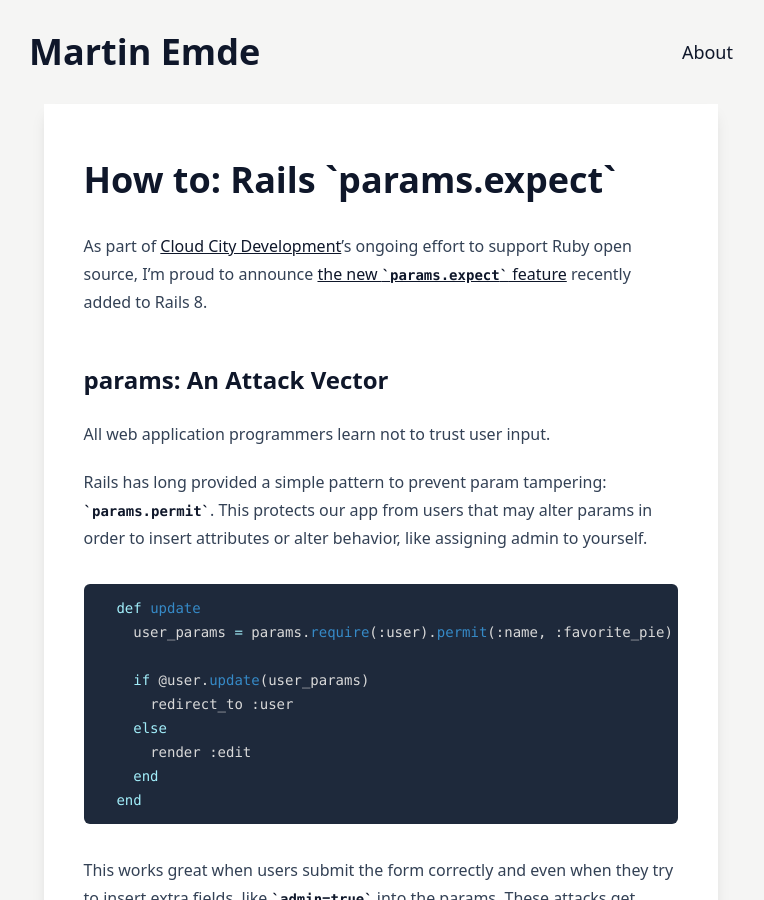
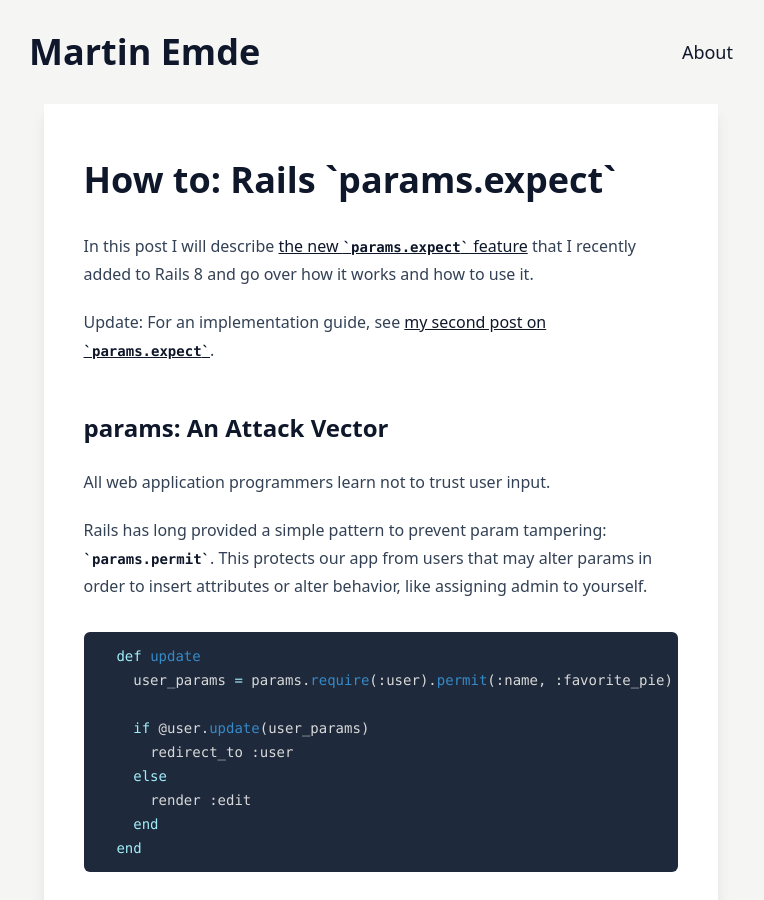
Before and after one commit to martinemde/martinemde.github.io, a Jekyll site: the page built from _posts/2024-10-22-how-to-rails-params-expect.md, in a window 1280 px wide and 900 px high. Shown: the whole window, without its empty margins (259-1023 px from the left). Built offline with Jekyll 4.4.1, drawn with Linux system fonts in a browser that asks for light colours; some web fonts are replaced.

Commit message:
Shorter start, refer to new article

```diff
--- a/_posts/2024-10-22-how-to-rails-params-expect.md
+++ b/_posts/2024-10-22-how-to-rails-params-expect.md
@@ -4,7 +4,9 @@ title:  "How to: Rails `params.expect`"
 excerpt_separator: <!--more-->
 ---
 
-As part of [Cloud City Development](https://cloudcity.io)'s ongoing effort to support Ruby open source, I'm proud to announce [the new `params.expect` feature](https://github.com/rails/rails/pull/51674) recently added to Rails 8.
+In this post I will describe [the new `params.expect` feature](https://github.com/rails/rails/pull/51674) that I recently added to Rails 8 and go over how it works and how to use it.
+
+Update: For an implementation guide, see [my second post on `params.expect`](/2024/12/21/how-to-convert-to-rails-params-expect.html).
 
 ## params: An Attack Vector
 
```
